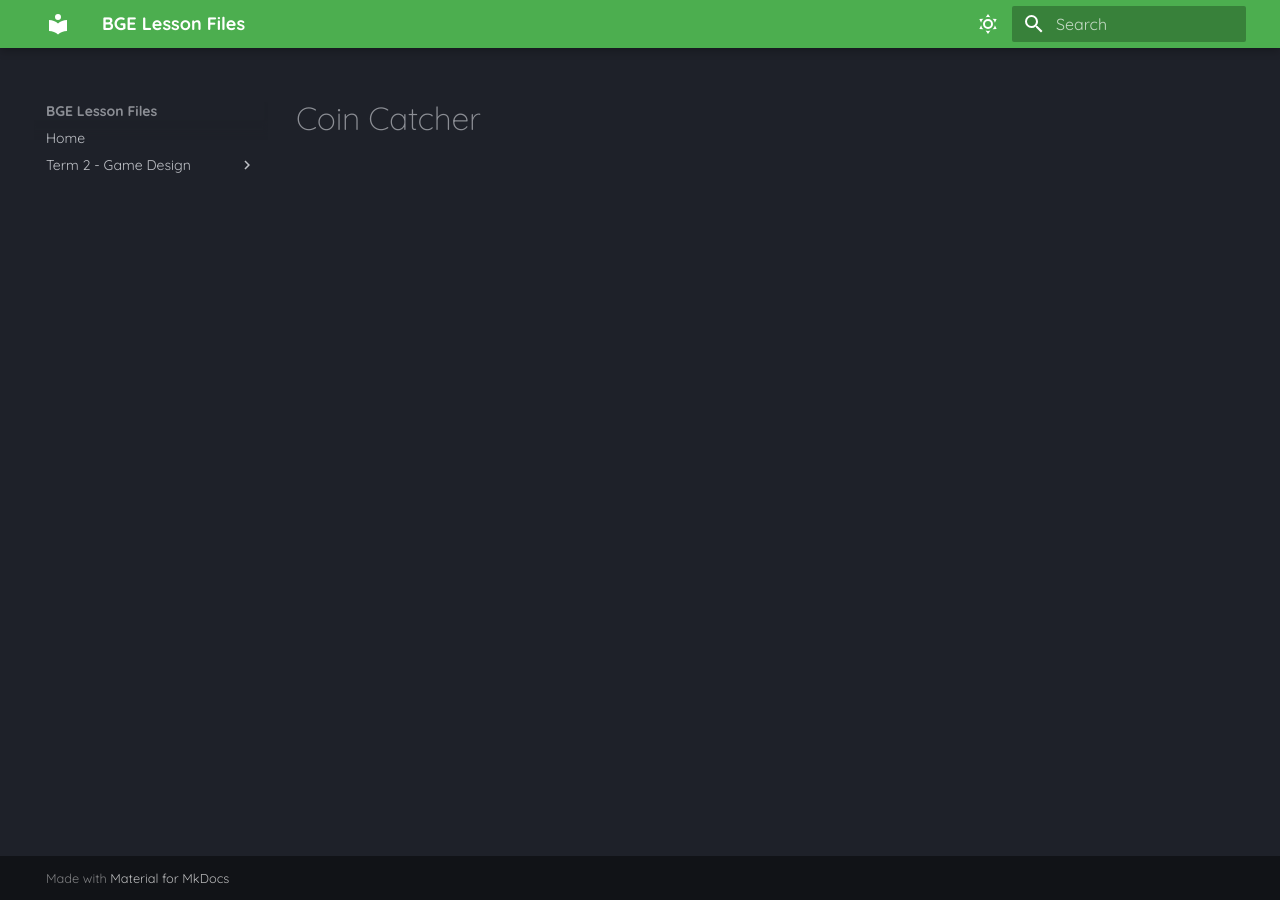
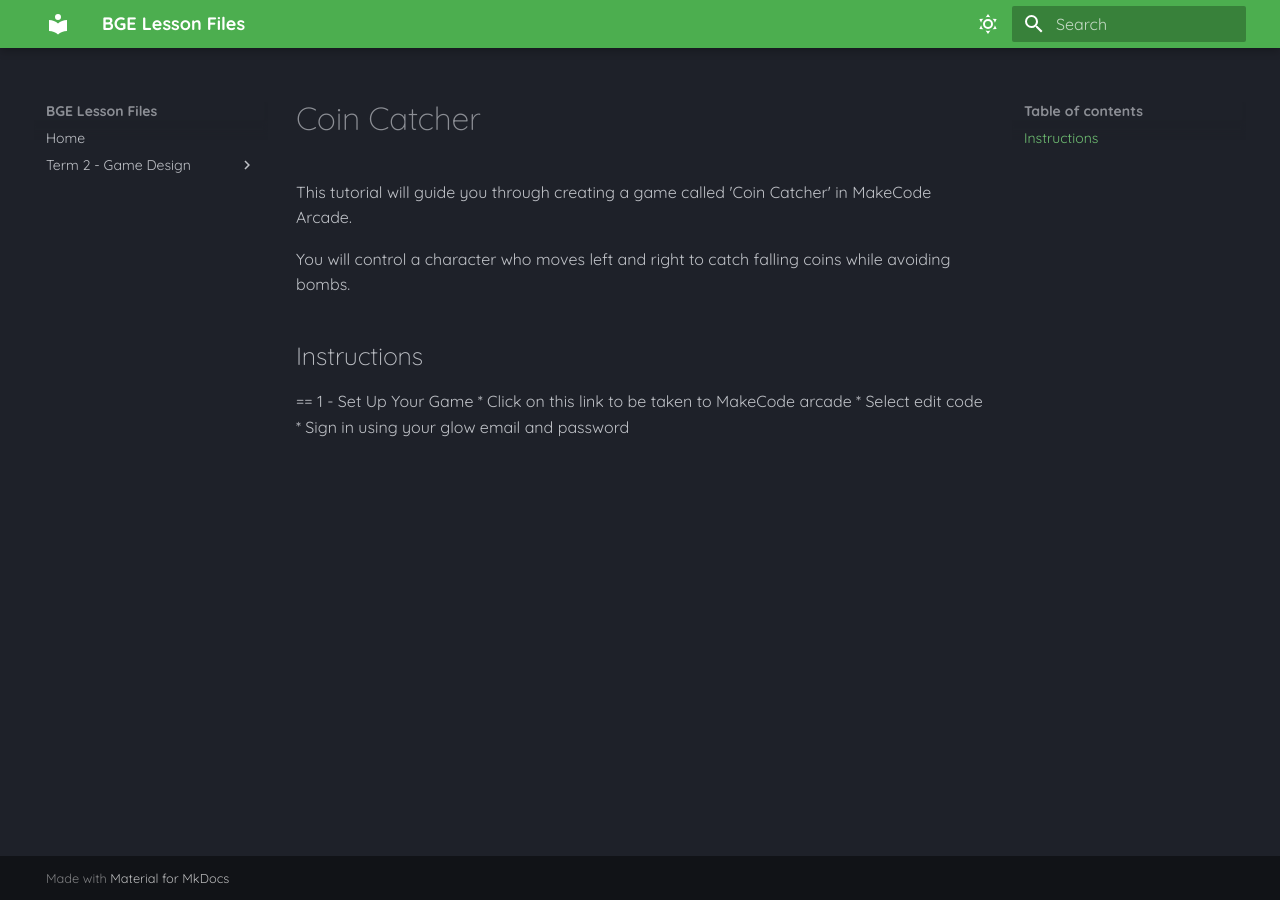
Before and after one commit to Mr-Wood-CS/BGE-Lesson-Files, an MkDocs documentation site: the page built from docs/Term-2/01-Turing/02-Coin-Catcher.md, in a window 1280 px wide. Built offline with MkDocs 1.6.1 and Material for MkDocs 9.7.7, drawn with Linux system fonts in a browser that asks for light colours.

Commit message:
Update 02-Coin-Catcher.md

```diff
--- a/docs/Term-2/01-Turing/02-Coin-Catcher.md
+++ b/docs/Term-2/01-Turing/02-Coin-Catcher.md
@@ -1 +1,12 @@
 # Coin Catcher
+
+This tutorial will guide you through creating a game called 'Coin Catcher' in MakeCode Arcade.
+
+You will control a character who moves left and right to catch falling coins while avoiding bombs.
+
+## Instructions
+
+== 1 - Set Up Your Game
+  * Click on this link to be taken to MakeCode arcade
+  * Select edit code
+  * Sign in using your glow email and password
```
